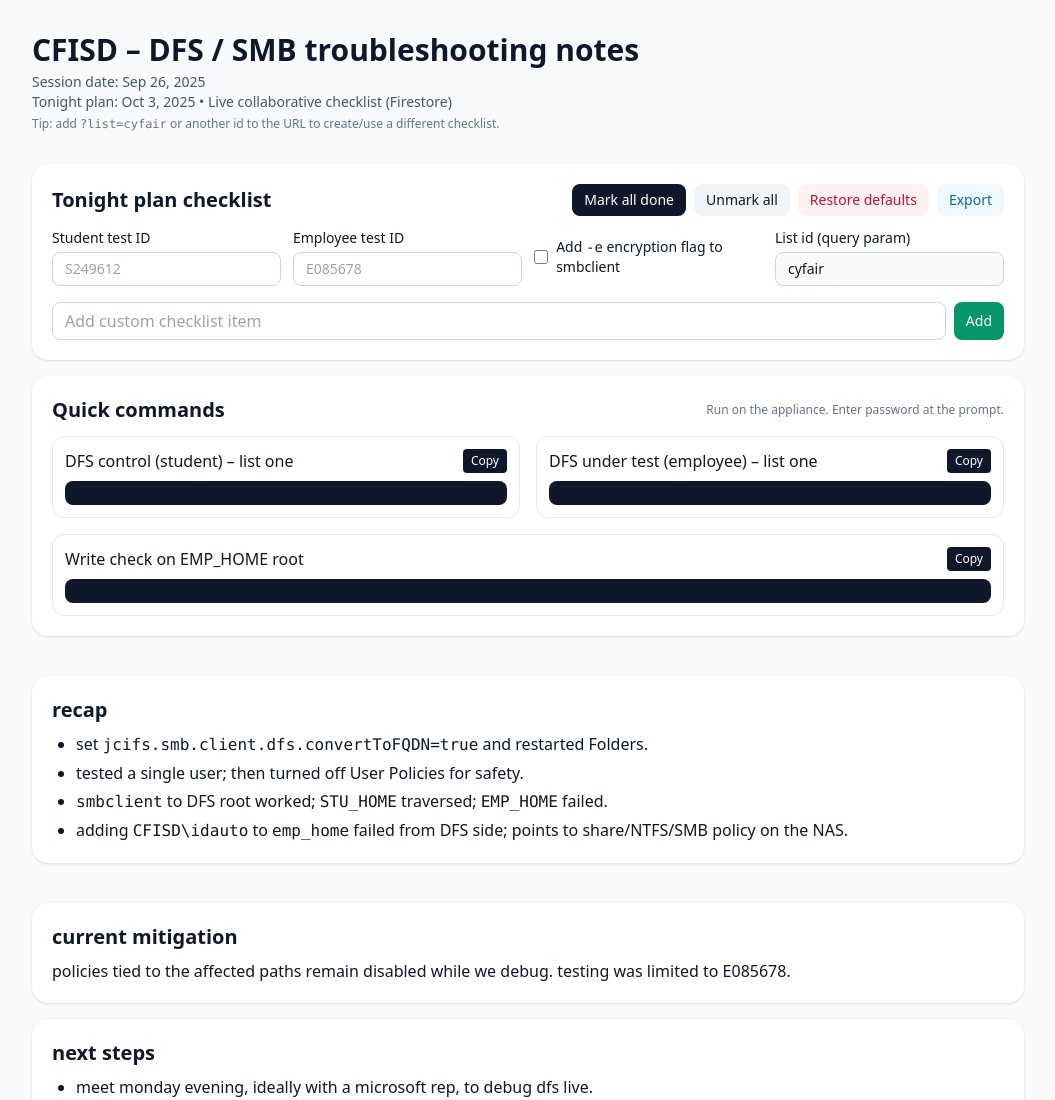
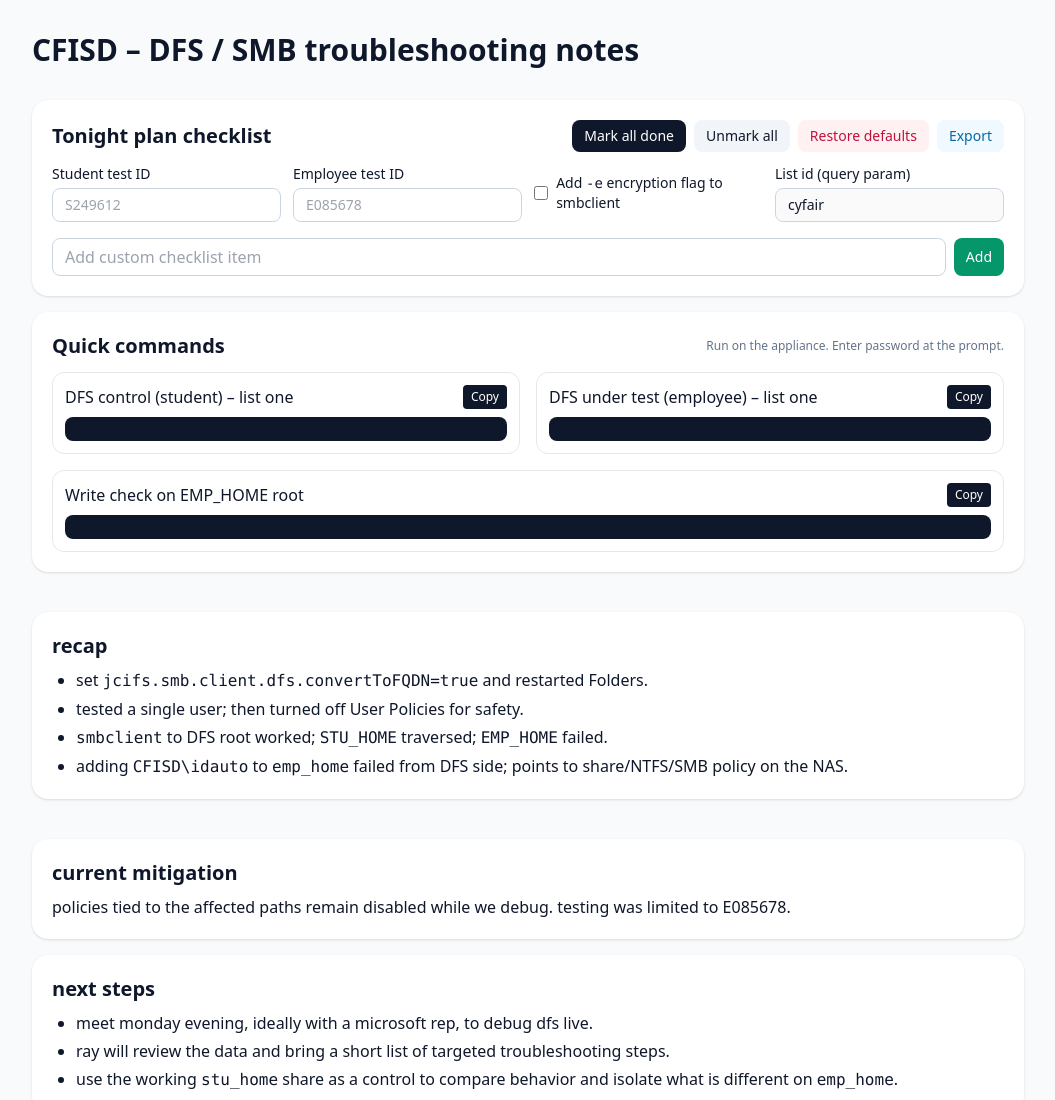
Before and after one commit to Ri-docs/folders-notes, a plain HTML site: page index.html in a window 1280 px wide. Shown: the top 1100 px of the page, without its empty margins (112-1167 px from the left). Drawn offline with nearby package versions, Linux system fonts and the light colour scheme; no server answers.

Commit message:
Update index.html

```diff
--- a/index.html
+++ b/index.html
@@ -13,12 +13,8 @@
   <div class="max-w-5xl mx-auto px-4 py-8">
     <header class="mb-8">
       <h1 class="text-3xl font-semibold">CFISD – DFS / SMB troubleshooting notes</h1>
-      <p class="text-sm text-slate-600 mt-1">Session date: Sep 26, 2025</p>
-      <p class="text-sm text-slate-600">Tonight plan: Oct 3, 2025 • Live collaborative checklist (Firestore)</p>
-      <p class="text-xs text-slate-500 mt-1">Tip: add <code>?list=cyfair</code> or another id to the URL to create/use a different checklist.</p>
     </header>
 
-    <!-- CHECKLIST -->
     <section class="space-y-4">
       <div class="bg-white shadow rounded-2xl p-5">
         <div class="flex items-center justify-between gap-3 flex-wrap">
@@ -31,7 +27,6 @@
           </div>
         </div>
 
-        <!-- Controls -->
         <div class="grid sm:grid-cols-4 gap-3 mt-3">
           <label class="text-sm">Student test ID
             <input id="inp-stu" type="text" class="mt-1 w-full rounded-lg border border-slate-300 px-3 py-1.5" placeholder="S249612" />
@@ -48,17 +43,14 @@
           </label>
         </div>
 
-        <!-- Checklist items -->
         <ul id="checklist" class="mt-4 space-y-2"></ul>
 
-        <!-- Add custom item -->
         <div class="mt-4 flex gap-2">
           <input id="inp-new" type="text" class="flex-1 rounded-lg border border-slate-300 px-3 py-1.5" placeholder="Add custom checklist item" />
           <button id="btn-add" class="px-3 py-1.5 rounded-lg bg-emerald-600 text-white text-sm hover:bg-emerald-700">Add</button>
         </div>
       </div>
 
-      <!-- QUICK COMMANDS -->
       <div class="bg-white shadow rounded-2xl p-5">
         <div class="flex items-center justify-between">
           <h2 class="text-xl font-semibold">Quick commands</h2>
@@ -90,7 +82,6 @@
       </div>
     </section>
 
-    <!-- RECAP -->
     <section class="mt-10 space-y-4">
       <div class="bg-white shadow rounded-2xl p-5">
         <h2 class="text-xl font-semibold mb-2">recap</h2>
@@ -103,9 +94,7 @@
       </div>
     </section>
 
-    <!-- ===== EVERYTHING BELOW THIS POINT IS YOUR ORIGINAL NOTES ===== -->
 
-    <!-- ORIGINAL: current mitigation -->
     <section class="mt-10 space-y-4">
       <div class="bg-white shadow rounded-2xl p-5">
         <h2 class="text-xl font-semibold mb-2">current mitigation</h2>
@@ -122,7 +111,6 @@
       </div>
     </section>
 
-    <!-- ORIGINAL: screenshots -->
     <section class="mt-10 space-y-6">
       <h2 class="text-2xl font-semibold">screenshots</h2>
 
@@ -143,7 +131,6 @@
       </figure>
     </section>
 
-    <!-- ORIGINAL: terminal transcripts -->
     <section class="mt-10 space-y-4">
       <div class="flex items-center justify-between">
         <h2 class="text-2xl font-semibold">terminal transcripts (full)</h2>
@@ -205,7 +192,6 @@ smb: \> ^C
       </div>
     </section>
 
-    <!-- ORIGINAL: RI logs -->
     <section class="mt-10 space-y-4">
       <div class="flex items-center justify-between">
         <h2 class="text-2xl font-semibold">rapididentity debug log highlights (line by line)</h2>
@@ -234,7 +220,6 @@ smb: \> ^C
       </div>
     </section>
 
-    <!-- ORIGINAL: findings -->
     <section class="mt-10 space-y-6">
       <h2 class="text-2xl font-semibold">notes / findings</h2>
       <div class="bg-white shadow rounded-2xl p-5">
@@ -257,12 +242,10 @@ extra:
     </footer>
   </div>
 
-  <!-- Firebase (compat builds for simple static HTML) -->
   <script src="https://www.gstatic.com/firebasejs/10.12.1/firebase-app-compat.js"></script>
   <script src="https://www.gstatic.com/firebasejs/10.12.1/firebase-firestore-compat.js"></script>
 
   <script>
-    // Firebase config (from your console)
     const firebaseConfig = {
       apiKey: "AlzaSyBK_f7xHtJS_Yqj6SWF6UGcPLGxX1SVrDw",
       authDomain: "test-d4e6b.firebaseapp.com",
@@ -272,20 +255,16 @@ extra:
       appId: "1:172115547160:web:9d8190327c4277df0b5f6d"
     };
 
-    // App init
     firebase.initializeApp(firebaseConfig);
     const db = firebase.firestore();
     db.enablePersistence({ synchronizeTabs: true }).catch(() => { /* ignore */ });
 
-    // List id via ?list=
     const listId = new URLSearchParams(location.search).get("list") || "cyfair";
     document.getElementById("inp-list").value = listId;
 
-    // Firestore refs
     const listDoc = db.collection("checklists").doc(listId);
     const itemsCol = listDoc.collection("items");
 
-    // Default plan (tonight)
     const DEFAULT_ITEMS = [
       { text: "Verify User Policies are OFF", checked: false },
       { text: "Precheck: smbclient DFS control → cd STU_HOME; list one student", checked: false },
@@ -301,7 +280,6 @@ extra:
       { text: "Update case with outputs and attach logs", checked: false }
     ];
 
-    // UI refs
     const elChecklist = document.getElementById("checklist");
     const elStu = document.getElementById("inp-stu");
     const elEmp = document.getElementById("inp-emp");
@@ -313,7 +291,6 @@ extra:
     const btnMarkAll = document.getElementById("btn-mark-all");
     const btnUnmarkAll = document.getElementById("btn-unmark-all");
 
-    // Commands
     function setCode(id, text) { const el = document.getElementById(id); if (el) el.textContent = text; }
     function updateCommands(stu, emp, enc) {
       const encFlag = enc ? " -e" : "";
@@ -325,7 +302,6 @@ extra:
       setCode("cmd-write-emp", writeEmp);
     }
 
-    // Ensure base doc + seed defaults
     async function ensureBaseDoc() {
       const snap = await listDoc.get();
       if (!snap.exists) {
@@ -351,7 +327,6 @@ extra:
       }
     }
 
-    // Render checklist items
     let itemsCache = [];
     function renderItems(docs) {
       itemsCache = docs;
@@ -377,7 +352,6 @@ extra:
       });
     }
 
-    // Buttons
     btnAdd.addEventListener("click", async () => {
       const text = (elNew.value || "").trim();
       if (!text) return toast("Enter an item");
@@ -423,12 +397,10 @@ extra:
       await batch.commit();
     });
 
-    // Settings sync (stu/emp/enc)
     elStu.addEventListener("input", () => listDoc.set({ stu: elStu.value || "S249612", updatedAt: firebase.firestore.FieldValue.serverTimestamp() }, { merge: true }));
     elEmp.addEventListener("input", () => listDoc.set({ emp: elEmp.value || "E085678", updatedAt: firebase.firestore.FieldValue.serverTimestamp() }, { merge: true }));
     elEnc.addEventListener("change", () => listDoc.set({ enc: !!elEnc.checked, updatedAt: firebase.firestore.FieldValue.serverTimestamp() }, { merge: true }));
 
-    // Init subscriptions
     async function init() {
       await ensureBaseDoc();
       listDoc.onSnapshot(snap => {
@@ -441,7 +413,6 @@ extra:
       itemsCol.orderBy("order", "asc").onSnapshot(snap => renderItems(snap.docs));
     }
 
-    // tiny toast
     function toast(msg) {
       const t = document.createElement("div");
       t.textContent = msg;
@@ -450,7 +421,6 @@ extra:
       setTimeout(() => t.remove(), 1600);
     }
 
-    // copy helper
     async function copyFrom(id) {
       const el = document.getElementById(id);
       const text = el ? el.innerText : "";
@@ -458,7 +428,6 @@ extra:
       catch { toast("Copy failed"); }
     }
 
-    // go
     init();
   </script>
 </body>
```
